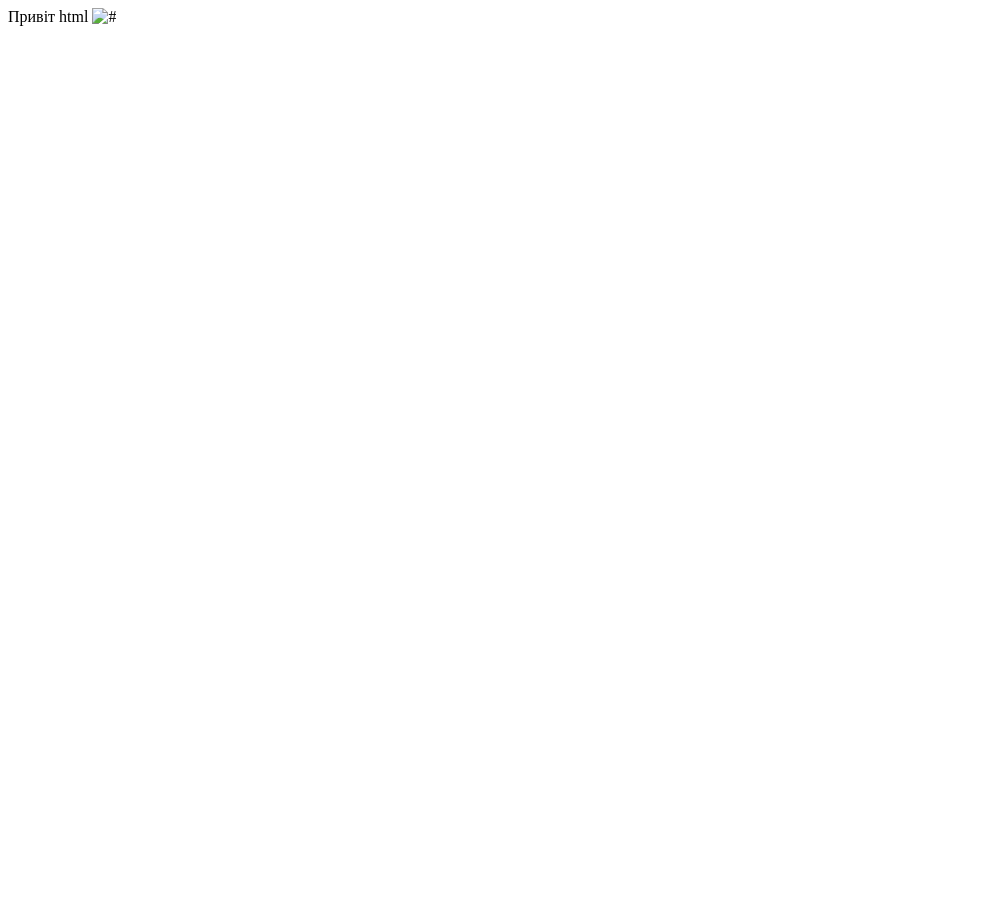
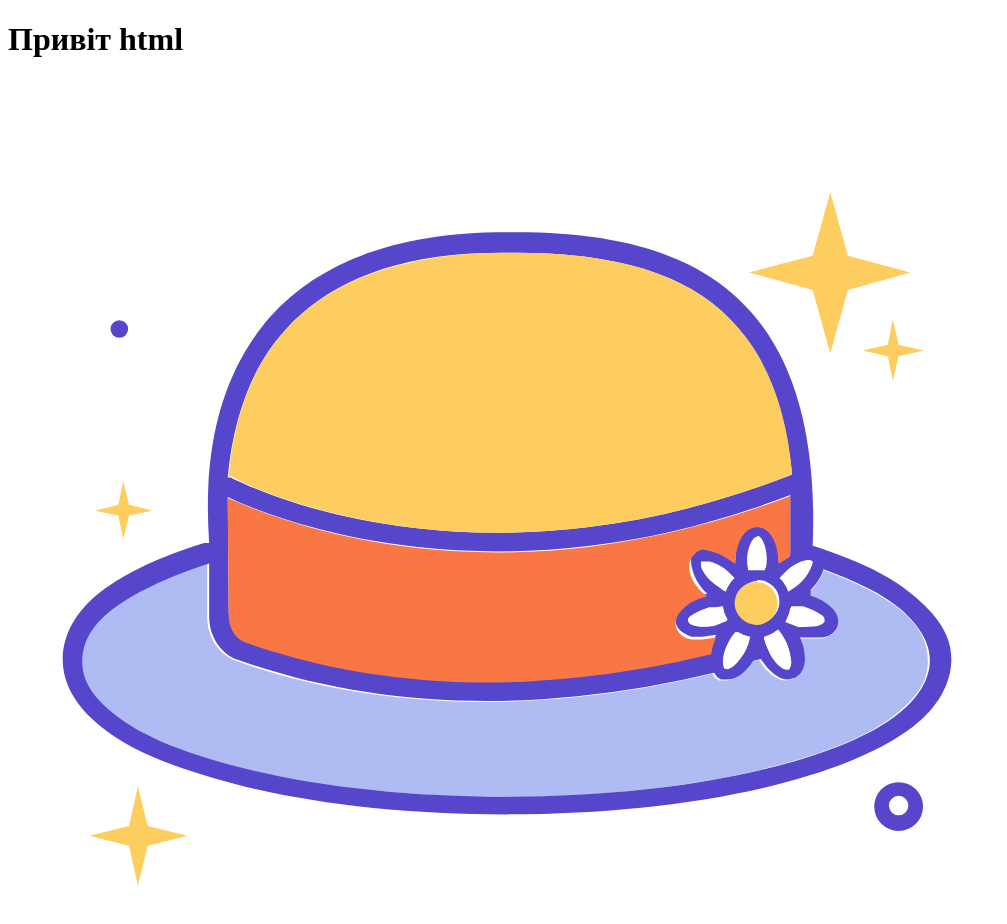
Before and after one commit to Olexsandrik/web-js, a plain HTML site: page index.html in a window 1280 px wide. Shown: the whole page, without its empty margins (0-1007 px from the left). Before the commit the page ends 800 px from the top, so only its background shows below. Drawn offline with Linux system fonts and the light colour scheme.

Commit message:
Update code

```diff
--- a/index.html
+++ b/index.html
@@ -19,7 +19,7 @@
   <body>
 
 
-    <h10>Привіт html</h10>
-    <img width="1000" scr="img/hat-svgrepo-com.svg" alt="#">
+    <h1>Привіт html</h1>
+    <img width="1000" src="img/hat-svgrepo-com.svg" alt="#">
   </body>
 </html>
```
